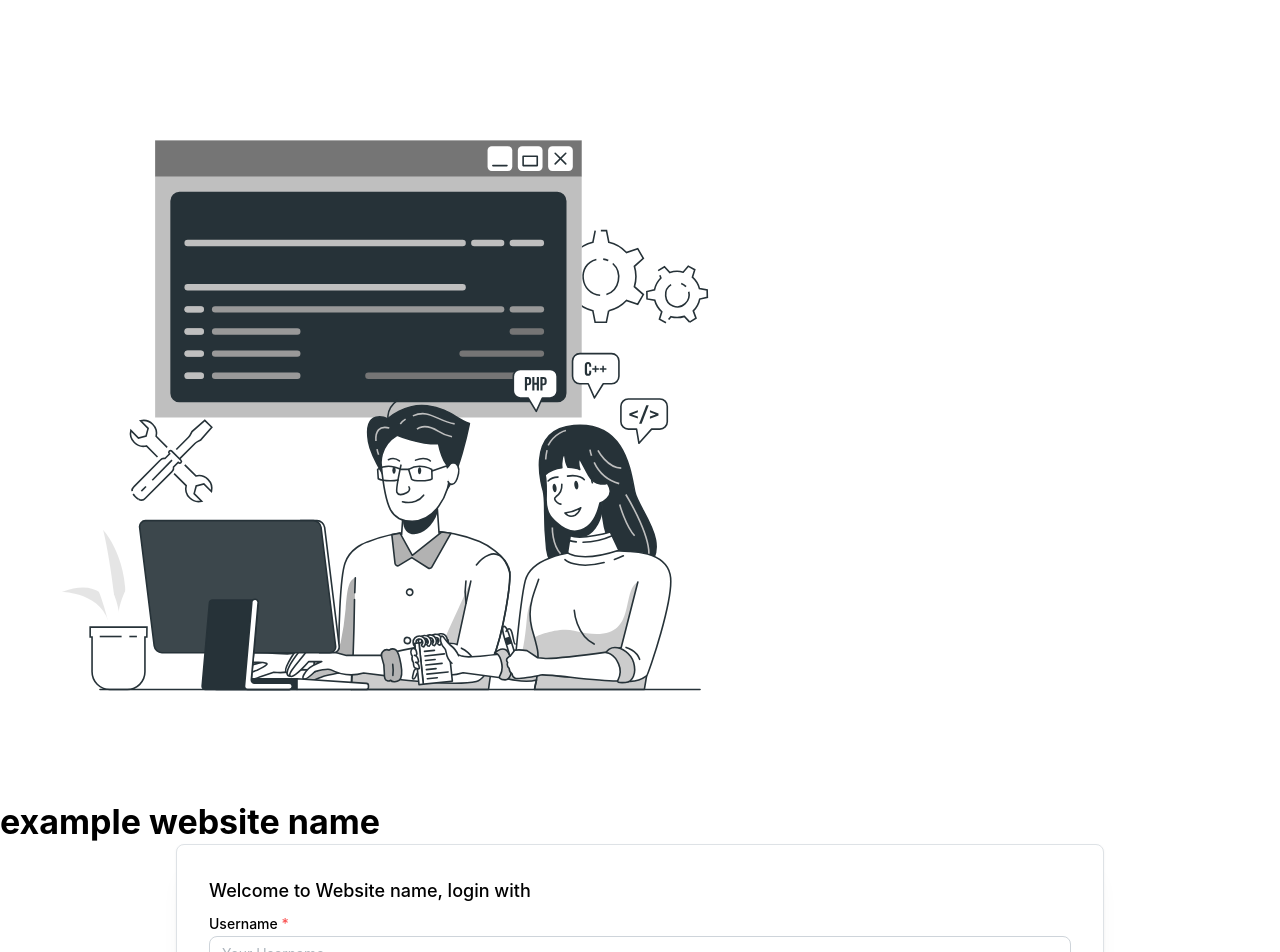
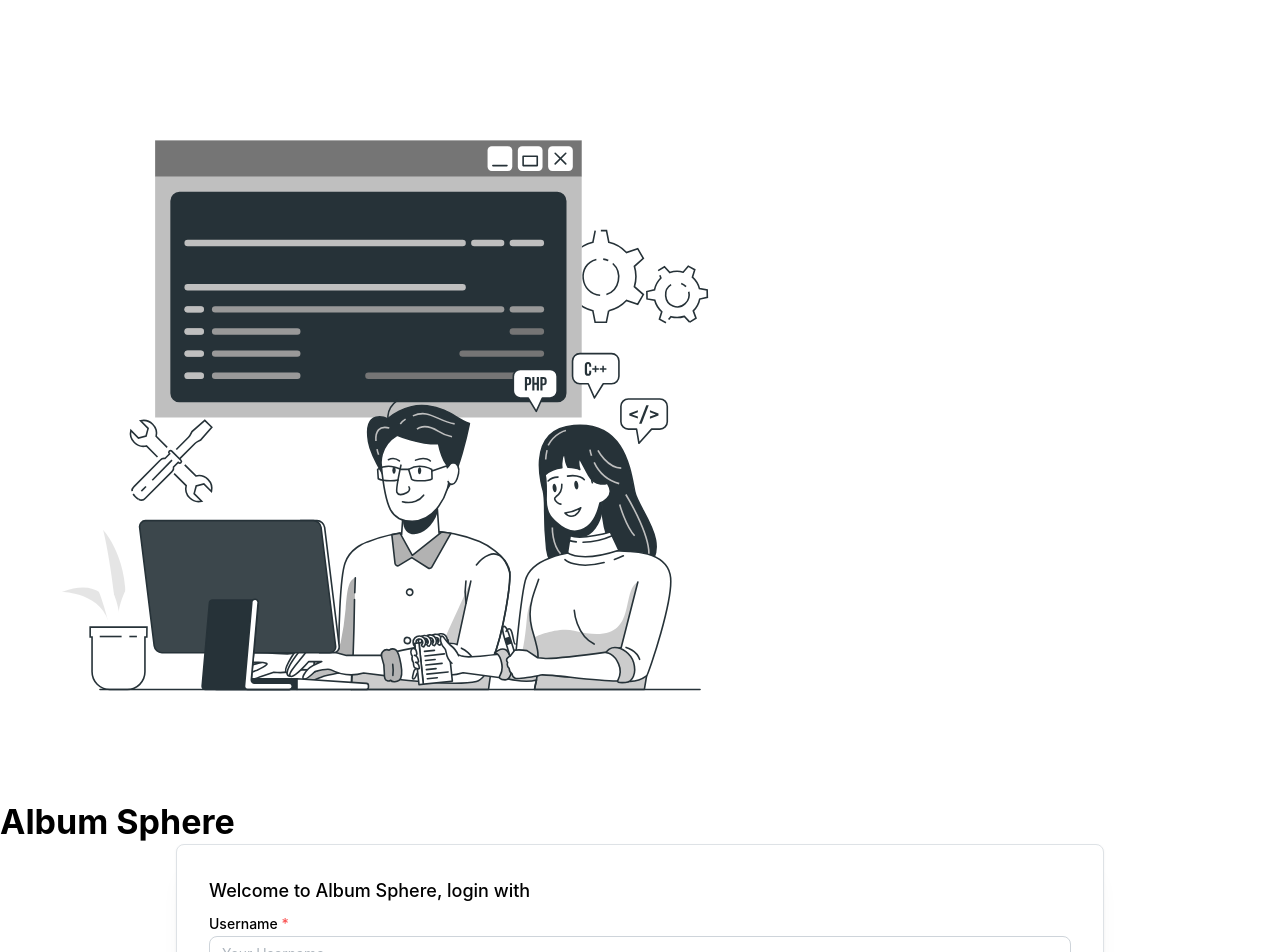
Before and after one commit to jirayu123za/frontend, a Next.js app: page /login in a window 1280 px wide. Shown: the top 952 px of the page. Built offline with nearby package versions, Linux system fonts and the light colour scheme.

Commit message:
update with button login and add name web

```diff
--- a/src/app/components/auth/Login.tsx
+++ b/src/app/components/auth/Login.tsx
@@ -102,7 +102,7 @@ export function Login(props: PaperProps) {
   return (
     <Paper radius="md" p="xl" shadow="lg" withBorder {...props}>
       <Text size="lg" fw={500} pb={5}>
-        Welcome to Website name, {type} with
+        Welcome to Album Sphere, {type} with
       </Text>
 
       <form onSubmit={form.onSubmit(handleSubmit)}>
--- a/src/app/login/page.tsx
+++ b/src/app/login/page.tsx
@@ -28,7 +28,7 @@ export default function loginPage() {
               h={150}
               alt="logo"
             /> */}
-            <Title>example website name</Title>
+            <Title>Album Sphere</Title>
           </div>
           <Container className="w-full px-4 md:w-[500px]">
             <Login />
--- a/src/app/page.tsx
+++ b/src/app/page.tsx
@@ -31,6 +31,7 @@ import { useProducts } from "./hook/useProducts";
 import { useAddToCart } from './hook/useCart';
 import { useCartStore } from './store/useCartStore';
 import { useSession } from "next-auth/react";
+import Link from "next/link";
 import { CustomSession } from "./hook/useAuth";
 
 type Product = {
@@ -120,6 +121,11 @@ export default function Example() {
                     >
                       SHOPPING NOW
                     </button>
+                    <Button ml={20} size="lg" variant="gradient" gradient={{ from: 'blue', to: 'cyan', deg: 90 }} radius={10}>
+                      <Link href="/login">
+                       Login
+                      </Link>
+                    </Button>
                   </div>
                 </div>
               </div>
```
